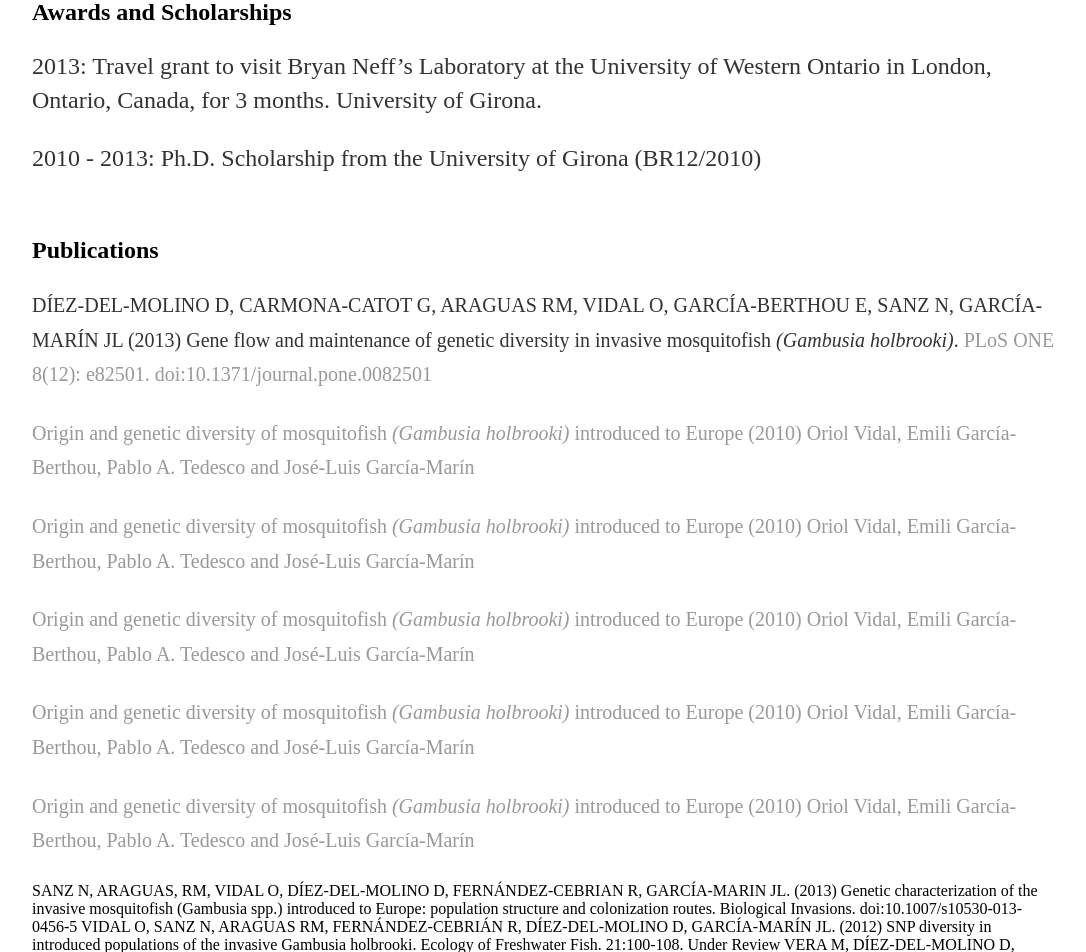
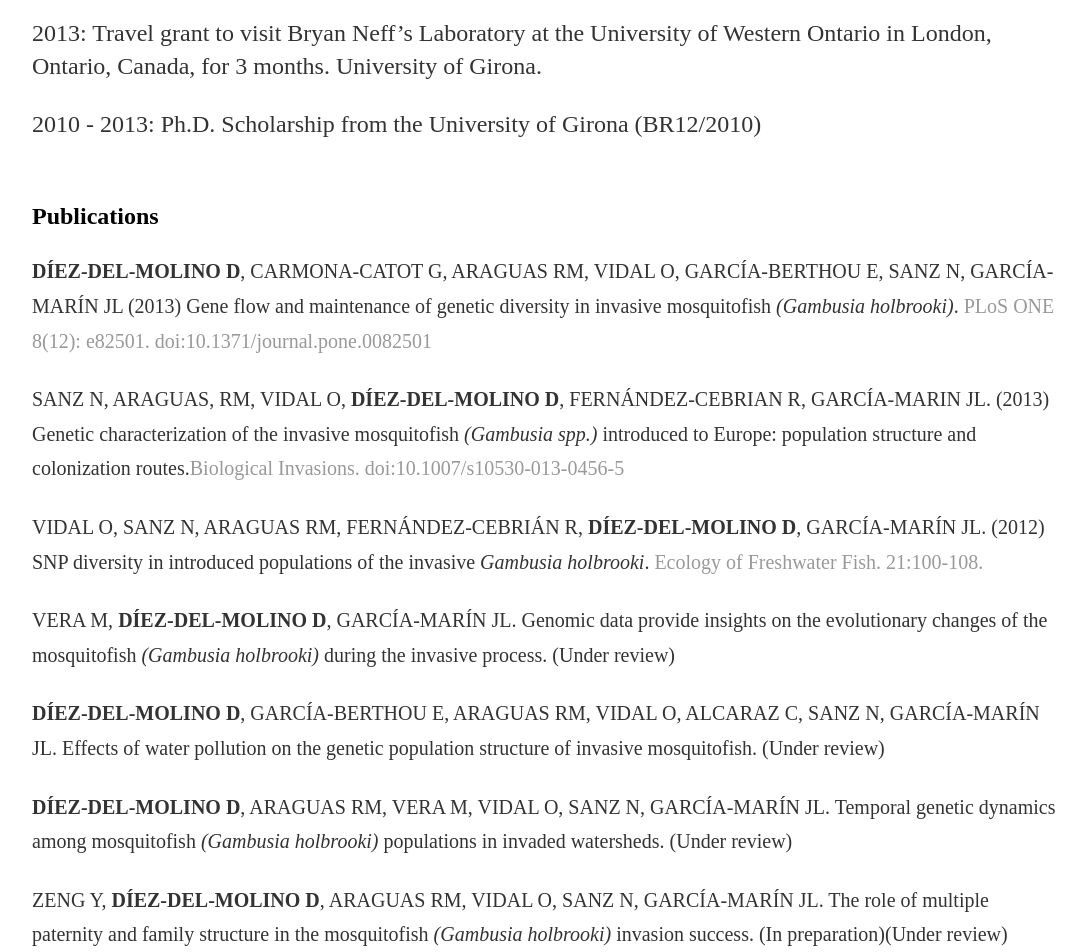
Before and after one commit to DiezMolino/diezmolino.github.io, a Jekyll site: the page cv/index.html, which Jekyll copies as it is, in a window 1280 px wide and 1400 px high, scrolled down 3463 px. Shown: the top 952 px of the window, without its empty margins (96-1182 px from the left). Built offline with Jekyll 4.4.1, drawn with Linux system fonts in a browser that asks for light colours; some of the changed text lies outside the part shown.

Commit message:
Update index.html

```diff
--- a/cv/index.html
+++ b/cv/index.html
@@ -174,28 +174,18 @@
 <a name='Publications'></a>
 <h2>Publications</h2>
 
-<p><small> DÍEZ-DEL-MOLINO D, CARMONA-CATOT G, ARAGUAS RM, VIDAL O, GARCÍA-BERTHOU E, SANZ N, GARCÍA-MARÍN JL (2013) Gene flow and maintenance of genetic diversity in invasive mosquitofish <i>(Gambusia holbrooki)</i>.<a href="http://journals.plos.org/plosone/article?id=10.1371/journal.pone.0082501" target="_blank"> PLoS ONE 8(12): e82501. doi:10.1371/journal.pone.0082501</a> </small></p>
-<p><small><a href="http://link.springer.com/article/10.1007/s10530-009-9505-5" target="_blank"> Origin and genetic diversity of mosquitofish <i>(Gambusia holbrooki)</i> introduced to Europe (2010) Oriol Vidal, Emili García-Berthou, Pablo A. Tedesco and José-Luis García-Marín </a> </small></p>
-<p><small><a href="http://link.springer.com/article/10.1007/s10530-009-9505-5" target="_blank"> Origin and genetic diversity of mosquitofish <i>(Gambusia holbrooki)</i> introduced to Europe (2010) Oriol Vidal, Emili García-Berthou, Pablo A. Tedesco and José-Luis García-Marín </a> </small></p>
-<p><small><a href="http://link.springer.com/article/10.1007/s10530-009-9505-5" target="_blank"> Origin and genetic diversity of mosquitofish <i>(Gambusia holbrooki)</i> introduced to Europe (2010) Oriol Vidal, Emili García-Berthou, Pablo A. Tedesco and José-Luis García-Marín </a> </small></p>
-<p><small><a href="http://link.springer.com/article/10.1007/s10530-009-9505-5" target="_blank"> Origin and genetic diversity of mosquitofish <i>(Gambusia holbrooki)</i> introduced to Europe (2010) Oriol Vidal, Emili García-Berthou, Pablo A. Tedesco and José-Luis García-Marín </a> </small></p>
-<p><small><a href="http://link.springer.com/article/10.1007/s10530-009-9505-5" target="_blank"> Origin and genetic diversity of mosquitofish <i>(Gambusia holbrooki)</i> introduced to Europe (2010) Oriol Vidal, Emili García-Berthou, Pablo A. Tedesco and José-Luis García-Marín </a> </small></p>
-
-SANZ N, ARAGUAS, RM, VIDAL O, DÍEZ-DEL-MOLINO D, FERNÁNDEZ-CEBRIAN R, GARCÍA-MARIN JL. (2013) Genetic characterization of the invasive mosquitofish (Gambusia spp.) introduced to Europe: population structure and colonization routes. Biological Invasions. doi:10.1007/s10530-013-0456-5
-VIDAL O, SANZ N, ARAGUAS RM, FERNÁNDEZ-CEBRIÁN R, DÍEZ-DEL-MOLINO D, GARCÍA-MARÍN JL. (2012) SNP diversity in introduced populations of the invasive Gambusia holbrooki. Ecology of Freshwater Fish. 21:100-108.
-Under Review
-VERA M, DÍEZ-DEL-MOLINO D, GARCÍA-MARÍN JL. Genomic data provide insights on the evolutionary changes of the mosquitofish (Gambusia holbrooki) during the invasive process. (Under review)
-DÍEZ-DEL-MOLINO D, GARCÍA-BERTHOU E, ARAGUAS RM, VIDAL O, ALCARAZ C, SANZ N, GARCÍA-MARÍN JL. Effects of water pollution on the genetic population structure of invasive mosquitofish. (Under review)
-DÍEZ-DEL-MOLINO D, ARAGUAS RM, VERA M, VIDAL O, SANZ N, GARCÍA-MARÍN JL. Temporal genetic dynamics among mosquitofish (Gambusia holbrooki) populations in invaded watersheds. (Under review)
-In preparation
-
-DÍEZ-DEL-MOLINO D, ZENG Y, ARAGUAS RM, VIDAL O, SANZ N, GARCÍA-MARÍN JL. The role of multiple paternity and family structure in the mosquitofish (Gambusia holbrooki) invasion success. (In preparation)
+<p><small><b>DÍEZ-DEL-MOLINO D</b>, CARMONA-CATOT G, ARAGUAS RM, VIDAL O, GARCÍA-BERTHOU E, SANZ N, GARCÍA-MARÍN JL (2013) Gene flow and maintenance of genetic diversity in invasive mosquitofish <i>(Gambusia holbrooki)</i>.<a href="http://journals.plos.org/plosone/article?id=10.1371/journal.pone.0082501" target="_blank"> PLoS ONE 8(12): e82501. doi:10.1371/journal.pone.0082501</a> </small></p>
+<p><small>SANZ N, ARAGUAS, RM, VIDAL O, <b>DÍEZ-DEL-MOLINO D</b>, FERNÁNDEZ-CEBRIAN R, GARCÍA-MARIN JL. (2013) Genetic characterization of the invasive mosquitofish <i>(Gambusia spp.)</i> introduced to Europe: population structure and colonization routes.<a href="http://link.springer.com/article/10.1007%2Fs10530-013-0456-5" target="_blank">Biological Invasions. doi:10.1007/s10530-013-0456-5 </a></small></p>
+<p><small>VIDAL O, SANZ N, ARAGUAS RM, FERNÁNDEZ-CEBRIÁN R, <b>DÍEZ-DEL-MOLINO D</b>, GARCÍA-MARÍN JL. (2012) SNP diversity in introduced populations of the invasive <i>Gambusia holbrooki</i>. <a href="http://onlinelibrary.wiley.com/doi/10.1111/j.1600-0633.2011.00527.x/abstract" target="_blank">Ecology of Freshwater Fish. 21:100-108.</a></small></p>
+<p><small>VERA M, <b>DÍEZ-DEL-MOLINO D</b>, GARCÍA-MARÍN JL. Genomic data provide insights on the evolutionary changes of the mosquitofish <i>(Gambusia holbrooki)</i> during the invasive process. (Under review) </a></small></p>
+<p><small><b>DÍEZ-DEL-MOLINO D</b>, GARCÍA-BERTHOU E, ARAGUAS RM, VIDAL O, ALCARAZ C, SANZ N, GARCÍA-MARÍN JL. Effects of water pollution on the genetic population structure of invasive mosquitofish. (Under review)</a></small></p>
+<p><small><b>DÍEZ-DEL-MOLINO D</b>, ARAGUAS RM, VERA M, VIDAL O, SANZ N, GARCÍA-MARÍN JL. Temporal genetic dynamics among mosquitofish <i>(Gambusia holbrooki)</i> populations in invaded watersheds. (Under review)</a> </small></p>
+<p><small>ZENG Y, <b>DÍEZ-DEL-MOLINO D</b>, ARAGUAS RM, VIDAL O, SANZ N, GARCÍA-MARÍN JL. The role of multiple paternity and family structure in the mosquitofish <i>(Gambusia holbrooki)</i> invasion success. (In preparation)(Under review)</a> </small></p>
 
 
 
 
 
-<p><small><a href="http://link.springer.com/article/10.1007/s10530-009-9505-5" target="_blank"> Origin and genetic diversity of mosquitofish <i>(Gambusia holbrooki)</i> introduced to Europe (2010) Oriol Vidal, Emili García-Berthou, Pablo A. Tedesco and José-Luis García-Marín </a> </small></p>
 
 <figure>
     <img src='https://cloud.githubusercontent.com/assets/13287919/9037242/4a7f63bc-39e1-11e5-854e-71d6a0982b55.png' WIDTH=664 	HEIGHT=554/>
```
Also changed, not shown: other parts of cv/index.html (+1 -1 lines).
